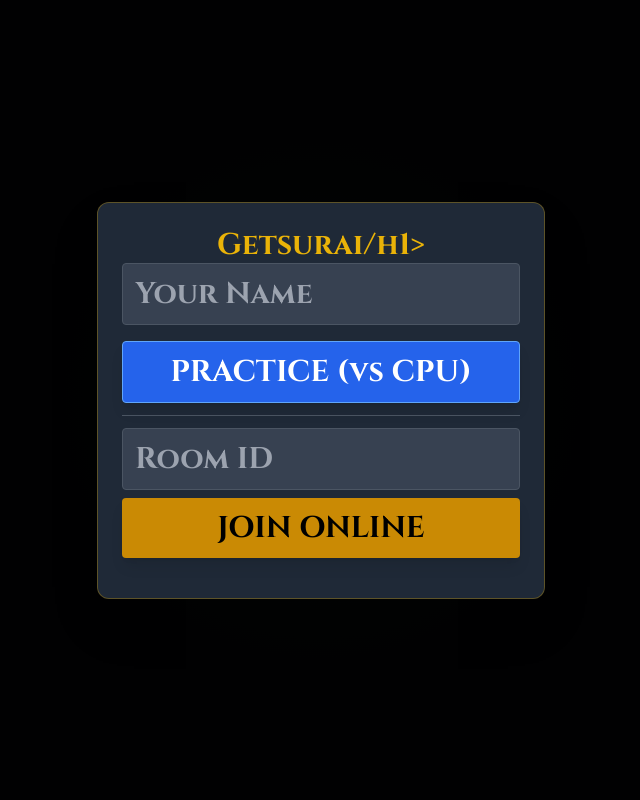
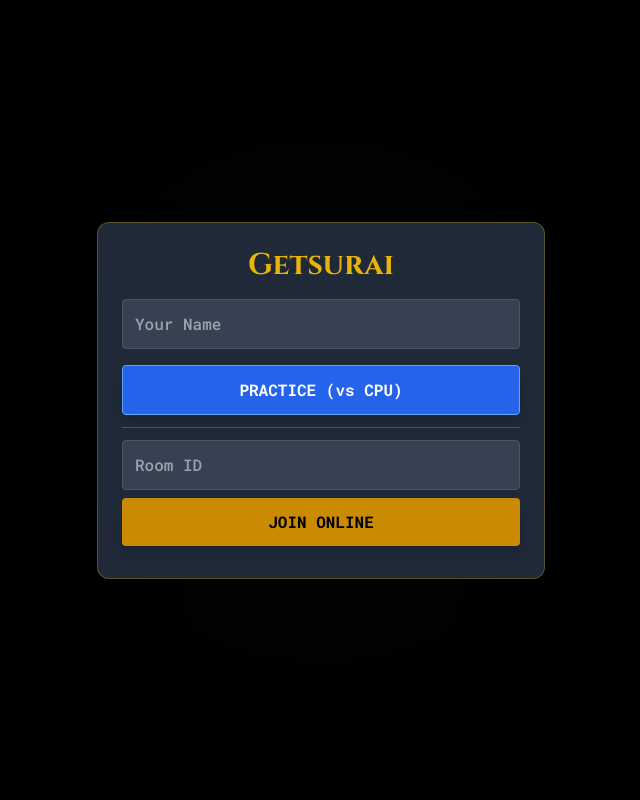
Before and after one commit to corinelo/royal_plus_one, a Flask app: page / in a window 1280 px wide. Shown: the whole page, without its empty margins (319-959 px from the left). Run offline with Flask 3, Linux system fonts and the light colour scheme; some libraries are stand-ins or nearby versions.

Commit message:
Update index.html

```diff
--- a/templates/index.html
+++ b/templates/index.html
@@ -54,7 +54,7 @@
 
     <div id="lobby-screen" class="absolute inset-0 z-50 flex items-center justify-center bg-black/95 p-4">
         <div class="bg-gray-800 p-6 rounded-xl shadow-2xl border border-yellow-500/30 text-center max-w-md w-full">
-            <h1 class="text-3xl font-casino text-yellow-500 mb-4">Getsurai/h1>
+            <h1 class="text-3xl font-casino text-yellow-500 mb-4">Getsurai</h1>
             <input type="text" id="username" placeholder="Your Name" class="w-full bg-gray-700 p-3 rounded mb-4 text-white border border-gray-600 focus:border-yellow-500 outline-none">
 
             <div class="space-y-3">
```
